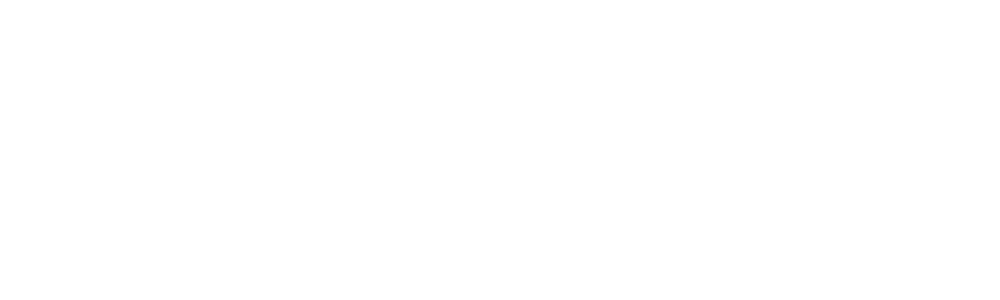
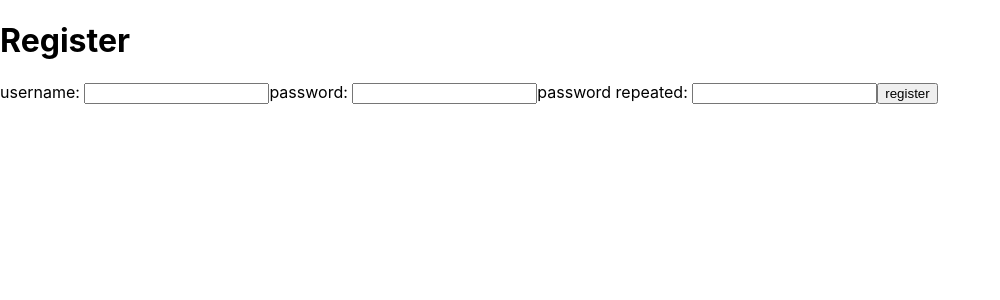
Before and after one commit to fkropfhamer/omm-client, a React (Create React App) app: page /register in a window 1280 px wide. Shown: the top 300 px of the page, without its empty margins (0-1000 px from the left). Built offline with nearby package versions, Linux system fonts and the light colour scheme.

Commit message:
added register form

```diff
--- a/src/App.tsx
+++ b/src/App.tsx
@@ -9,6 +9,7 @@
 import EditMeme from './components/EditMeme';
 import Home from './components/Home';
 import Login from './components/Login';
+import Register from './components/Register';
 import MemeOverview from './components/MemeOverview';
 import MemeSlideShow from './components/MemeSlideShow';
 import ShowMeme from './components/ShowMeme';
@@ -25,7 +26,7 @@
         <Route path="/show-meme/:id" render={(props) => <ShowMeme {...props}/>}/>
         <Route path="/show-template/:id" render={(props) => <ShowTemplate {...props} />} />
         <Route path="/login"><Login/></Route>
-        <Route path="/register"></Route>
+        <Route path="/register"><Register/></Route>
         <Route path="/">
           <Home />
         </Route>
--- a/src/components/Login.tsx
+++ b/src/components/Login.tsx
@@ -4,14 +4,15 @@
     const [username, setUsername] = useState("");
     const [password, setPassword] = useState("");
 
-    function logIn() {
+    function onSubmit(event: React.FormEvent<HTMLFormElement>) {
+        event.preventDefault();
         console.log('logging in!')
     }
 
     return (
         <div>
             <h1>Login</h1>
-            <form onSubmit={() => logIn()}>
+            <form onSubmit={onSubmit}>
                 username: <input type="text" onChange={(event: React.FormEvent<HTMLInputElement>) => setUsername(event.currentTarget.value)} value={username}/>
                 password: <input type="password" onChange={(event: React.FormEvent<HTMLInputElement>) => setPassword(event.currentTarget.value)} value={password}/>
                 <button type="submit">log in</button>
--- /dev/null
+++ b/src/components/Register.tsx
@@ -0,0 +1,25 @@
+import { useState } from "react";
+
+export default function Register() {
+    const [username, setUsername] = useState("");
+    const [password, setPassword] = useState("");
+    const [repeatedPassword, setRepeatedPassword] = useState("");
+
+    function onSubmit(event: React.FormEvent<HTMLFormElement>) {
+        event.preventDefault();
+        console.log("registering!")
+    }
+
+
+    return (
+        <div>
+            <h1>Register</h1>
+            <form onSubmit={onSubmit}>
+                username: <input type="text" value={username} onChange={(event: React.FormEvent<HTMLInputElement>) => setUsername(event.currentTarget.value)}/>
+                password: <input type="password" value={password} onChange={(event: React.FormEvent<HTMLInputElement>) => setPassword(event.currentTarget.value)}/>
+                password repeated: <input type="password" value={repeatedPassword} onChange={(event: React.FormEvent<HTMLInputElement>) => setRepeatedPassword(event.currentTarget.value)}/>
+                <button type="submit">register</button>
+            </form>
+        </div>
+    )
+}
```
